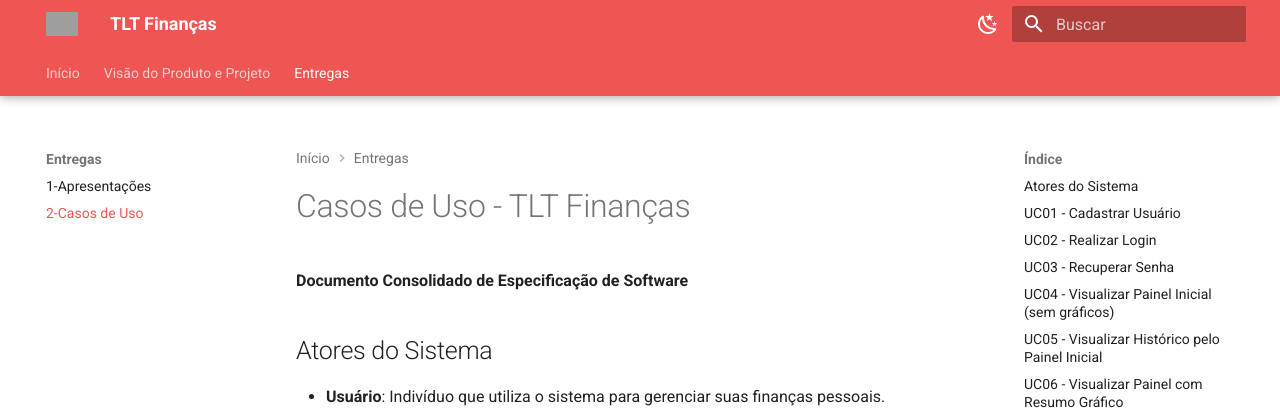
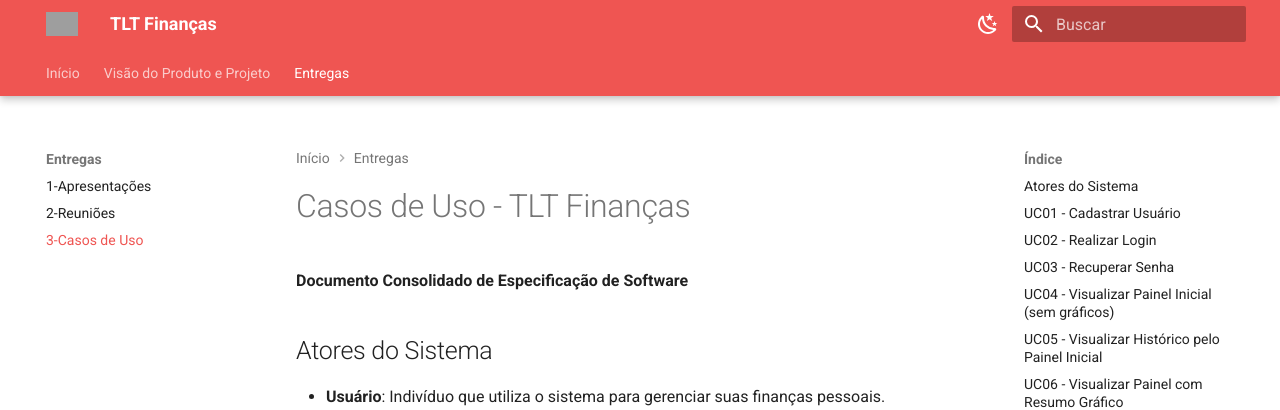
Before and after one commit to mdsreq-fga-unb/REQ-2026.1-T02-TLF, an MkDocs documentation site: the page built from docs/entregas/casosdeuso.md, in a window 1280 px wide. Shown: the top 410 px of the page. Built offline with MkDocs 1.6.1 and Material for MkDocs 9.7.7, drawn with Linux system fonts in a browser that asks for light colours; grey boxes are pictures that could not be loaded.

Commit message:
alteração da estrutura para comportar as reuniões

```diff
--- a/mkdocs.yml
+++ b/mkdocs.yml
@@ -53,4 +53,5 @@ nav:
       - Referências: visao/referencias.md
   - Entregas:
       - 1-Apresentações: entregas/apresentacao.md
-      - 2-Casos de Uso: entregas/casosdeuso.md
+      - 2-Reuniões: entregas/reunioes.md
+      - 3-Casos de Uso: entregas/casosdeuso.md
```
Also changed, not shown: 1 other file.
